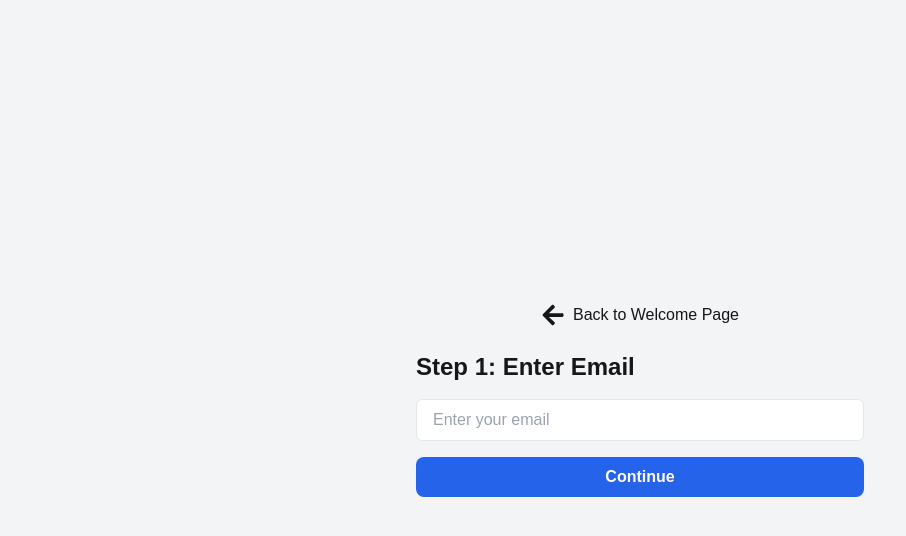
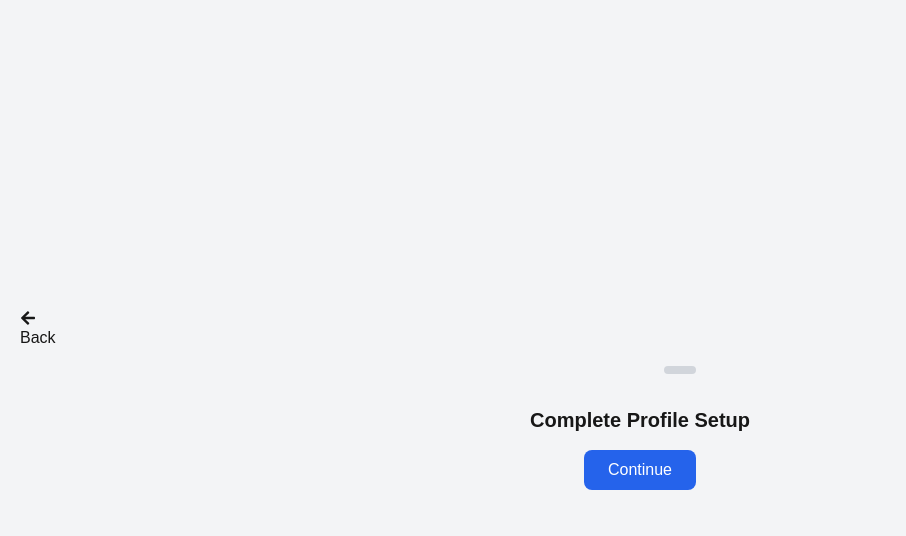
Before and after one commit to kendoriddy/next-app, a Next.js app: page /ssg/onboarding in a window 1280 px wide. Both pictures are taken after a click on the button "Continue". Shown: the top 536 px of the page, without its empty margins (0-906 px from the left). Built offline with nearby package versions, Linux system fonts and the light colour scheme.

Commit message:
feat: initial commit for api routes for authentication

```diff
--- /dev/null
+++ b/src/pages/api/auth/login.ts
@@ -0,0 +1,17 @@
+import type { NextApiRequest, NextApiResponse } from "next";
+
+export default function handler(req: NextApiRequest, res: NextApiResponse) {
+  if (req.method === "POST") {
+    const { email, password } = req.body;
+
+    // Simulate login by checking hardcoded credentials (you can replace this with a DB call)
+    if (email === "user@example.com" && password === "password123") {
+      // Respond with a mock token and user details
+      res.status(200).json({ token: "mock-jwt-token", user: { email, name: "John Doe" } });
+    } else {
+      res.status(401).json({ error: "Invalid credentials" });
+    }
+  } else {
+    res.status(405).json({ error: "Method not allowed" });
+  }
+}
--- /dev/null
+++ b/src/pages/api/auth/logout.ts
@@ -0,0 +1,11 @@
+// pages/api/auth/logout.ts
+import type { NextApiRequest, NextApiResponse } from "next";
+
+export default function handler(req: NextApiRequest, res: NextApiResponse) {
+  if (req.method === "POST") {
+    // Invalidate token on the client side
+    res.status(200).json({ message: "Logged out" });
+  } else {
+    res.status(405).json({ error: "Method not allowed" });
+  }
+}
--- /dev/null
+++ b/src/pages/api/auth/verify.ts
@@ -0,0 +1,13 @@
+// pages/api/auth/verify.ts
+import type { NextApiRequest, NextApiResponse } from "next";
+
+export default function handler(req: NextApiRequest, res: NextApiResponse) {
+  // Check for token in headers (simple check, not real token validation)
+  const token = req.headers.authorization;
+
+  if (token === "Bearer mock-jwt-token") {
+    res.status(200).json({ authenticated: true });
+  } else {
+    res.status(401).json({ authenticated: false });
+  }
+}
--- /dev/null
+++ b/src/pages/login.tsx
@@ -0,0 +1,7 @@
+import React from "react";
+
+const LoginPage = () => {
+  return <div>LoginPage</div>;
+};
+
+export default LoginPage;
--- /dev/null
+++ b/src/pages/product-page.tsx
@@ -0,0 +1,7 @@
+import React from "react";
+
+const ProductPage = () => {
+  return <div>ProductPage</div>;
+};
+
+export default ProductPage;
--- a/src/pages/ssg/onboarding/index.tsx
+++ b/src/pages/ssg/onboarding/index.tsx
@@ -1,27 +1,80 @@
-// pages/onboarding.tsx
 import { FaArrowLeft } from "react-icons/fa";
 import Link from "next/link";
+import { useState } from "react";
 
 const OnboardingPage = () => {
+  const [step, setStep] = useState(1);
+
+  const handleNext = () => {
+    if (step < 3) {
+      setStep(step + 1);
+    }
+  };
+
+  const handlePrevious = () => {
+    if (step > 1) {
+      setStep(step - 1);
+    }
+  };
+
   return (
     <div className="min-h-screen flex flex-col items-center justify-center bg-gray-100 p-5">
+      {/* Back Arrow */}
+      {step > 1 ? (
+        <button onClick={handlePrevious} className="self-start mb-4">
+          <FaArrowLeft /> Back
+        </button>
+      ) : (
         <Link href="/ssg/welcome">
-        <span className="flex items-center mb-6">
-          <FaArrowLeft className="text-2xl mr-2" />
-          <span>Back to Welcome Page</span>
-        </span>
+          <span className="self-start mb-4">← Back to Welcome</span>
         </Link>
+      )}
 
-      <div className="w-full max-w-md">
-        <h2 className="text-2xl font-bold mb-4">Step 1: Enter Email</h2>
+      {/* Progress Bar */}
+      <div className="flex space-x-2 mb-8">
+        {[1, 2, 3].map((i) => (
+          <div
+            key={i}
+            className={`h-2 w-8 rounded-lg ${step >= i ? "bg-brown-600" : "bg-gray-300"}`}
+          ></div>
+        ))}
+      </div>
+
+      {/* Steps */}
+      <div className="flex flex-col items-center">
+        {step === 1 && (
+          <div className="text-center">
+            <h2 className="text-xl font-bold mb-4">Enter Your Email</h2>
             <input
               type="email"
-          placeholder="Enter your email"
-          className="w-full px-4 py-2 border rounded-md mb-4"
+              placeholder="Email Address"
+              className="border rounded-lg px-4 py-2 mb-4"
             />
-        <button className="px-6 py-2 bg-blue-600 text-white font-bold rounded-lg w-full hover:bg-blue-500 transition">
+            <button onClick={handleNext} className="px-6 py-2 bg-blue-600 text-white rounded-lg">
               Continue
             </button>
+          </div>
+        )}
+
+        {step === 2 && (
+          <div className="text-center">
+            <h2 className="text-xl font-bold mb-4">Complete Profile Setup</h2>
+            {/* Profile setup form */}
+            <button onClick={handleNext} className="px-6 py-2 bg-blue-600 text-white rounded-lg">
+              Continue
+            </button>
+          </div>
+        )}
+
+        {step === 3 && (
+          <div className="text-center">
+            <h2 className="text-xl font-bold mb-4">Enter Store Information</h2>
+            {/* Store information form */}
+            <Link href="/product-page">
+              <span className="px-6 py-2 bg-blue-600 text-white rounded-lg">Continue</span>
+            </Link>
+          </div>
+        )}
       </div>
     </div>
   );
--- a/src/pages/ssr/onboarding/index.tsx
+++ b/src/pages/ssr/onboarding/index.tsx
@@ -69,7 +69,7 @@ const OnboardingPage = () => {
           <div className="text-center">
             <h2 className="text-xl font-bold mb-4">Enter Store Information</h2>
             {/* Store information form */}
-            <Link href="/final-page">
+            <Link href="/product-page">
               <span className="px-6 py-2 bg-blue-600 text-white rounded-lg">Continue</span>
             </Link>
           </div>
```
Lines whose indentation alone changed are shown as unchanged.
